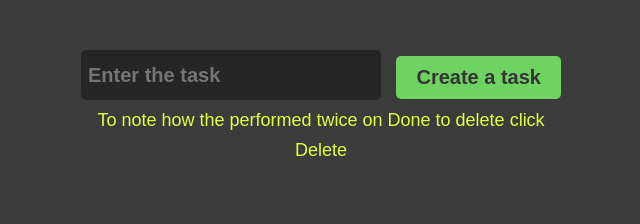
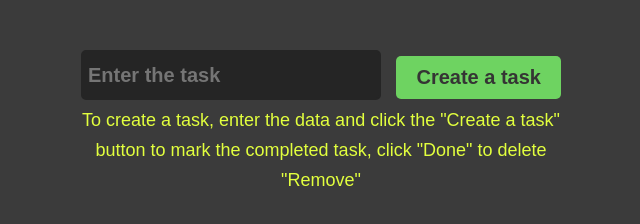
Before and after one commit to labCap/ToDo, a plain HTML site: page index.html in a window 1280 px wide. Shown: the whole page, without its empty margins (319-959 px from the left). Drawn offline with Linux system fonts and the light colour scheme.

Commit message:
mini-fix

```diff
--- a/index.html
+++ b/index.html
@@ -16,7 +16,8 @@
             Create a task
           </button>
           <p class="todo__info">
-            To note how the performed twice on Done to delete click Delete
+            To create a task, enter the data and click the "Create a task"
+            button to mark the completed task, click "Done" to delete "Remove"
           </p>
         </div>
         <div class="todo__bottom">
```
